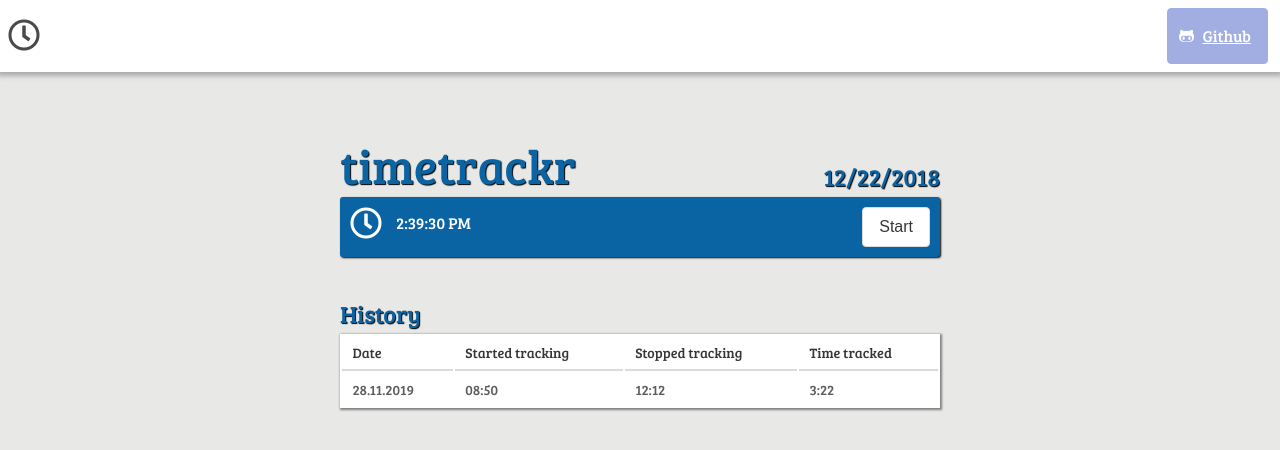
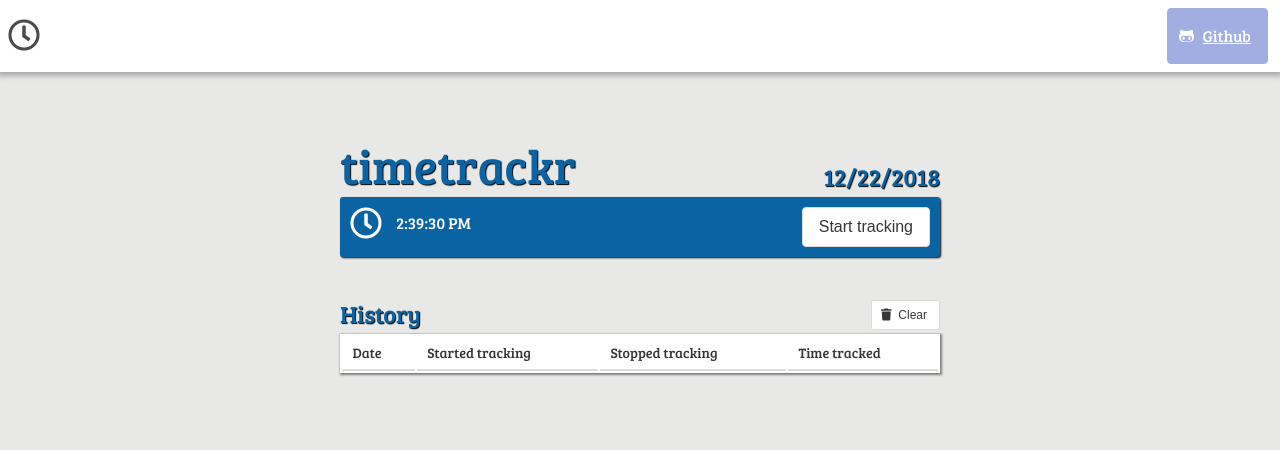
Before and after one commit to alex-c/timetrackr, a Vue app: page / in a window 1280 px wide. Shown: the top 450 px of the page. Built offline with nearby package versions, Linux system fonts and the light colour scheme.

Commit message:
Added basic tracking and history

```diff
--- a/src/App.vue
+++ b/src/App.vue
@@ -31,10 +31,16 @@
             <div id="timetrackr">
                 <span class="icon is-large"><i class="far fa-clock fa-2x"></i></span>
                 <span id="time">{{time}}</span>
-                <button class="button">Start</button>
+                <button class="button" @click="toggleTracking">{{state == 0 ? "Start tracking" : "Stop tracking"}}</button>
             </div>
             <div id="history">
-                <div id="history-title">History</div>
+                <div id="history-header">
+                    <span id="history-title">History</span>
+                    <button class="button is-small" @click="clearHistory">
+                        <span class="icon is-small"><i class="fas fa-trash"></i></span>
+                        <span>Clear</span>
+                    </button>
+                </div>
                 <table class="table is-fullwidth">
                     <thead>
                         <tr>
@@ -45,11 +51,11 @@
                         </tr>
                     </thead>
                     <tbody>
-                        <tr>
-                            <td>28.11.2019</td>
-                            <td>08:50</td>
-                            <td>12:12</td>
-                            <td>3:22</td>
+                        <tr v-for="entry in history">
+                            <td>{{entry.date}}</td>
+                            <td>{{entry.start}}</td>
+                            <td>{{entry.stop}}</td>
+                            <td>{{entry.duration}}</td>
                         </tr>
                     </tbody>
                 </table>
@@ -65,7 +71,13 @@ export default {
     data: function() {
         return {
             date: '',
-            time: ''
+            time: '',
+            state: 0,
+            tracking: {
+                start: '',
+                stop: ''
+            },
+            history: []
         }
     },
     mounted: function() {
@@ -88,8 +100,37 @@ export default {
         startTimeUpdateLoop: function() {
             var self = this;
             setInterval(function() {
-                self.updateTime();
+                if (self.state == 1) {
+                    let now = Date.now();
+                    let trackedDurationInSeconds = parseInt((now - self.tracking.start) / 1000);
+                    self.time = trackedDurationInSeconds + ' seconds'
+                } else {
+                    self.updateTime();
+                }
             }, 1000);
+        },
+        toggleTracking: function() {
+            if (this.state == 0) {
+                this.tracking.start = Date.now();
+                this.state = 1;
+            } else if (this.state == 1) {
+                this.state = 0
+                this.tracking.stop = Date.now();
+                this.pushToHistory(this.tracking);
+                this.updateTime();
+            }
+        },
+        pushToHistory: function(tracking) {
+            var historyEntry = {
+                date: new Date().toLocaleDateString(),
+                start: new Date(tracking.start).toLocaleTimeString(),
+                stop: new Date(tracking.stop).toLocaleTimeString(),
+                duration: parseInt((tracking.stop - tracking.start) / 1000) + ' seconds'
+            }
+            this.history.push(historyEntry);
+        },
+        clearHistory: function() {
+            this.history = [];
         }
     }
 }
@@ -156,10 +197,19 @@ body {
     margin-top: 40px;
 }
 
+#history-header {
+    margin-bottom: 4px;
+}
+
+#history-header button {
+    float: right;
+    position: relative;
+    bottom: -3px;
+}
+
 #history-title {
     font-size: 24px;
     text-shadow: 1px 1px 1px black;
-    margin-bottom: 4px;
 }
 
 .table {
```
